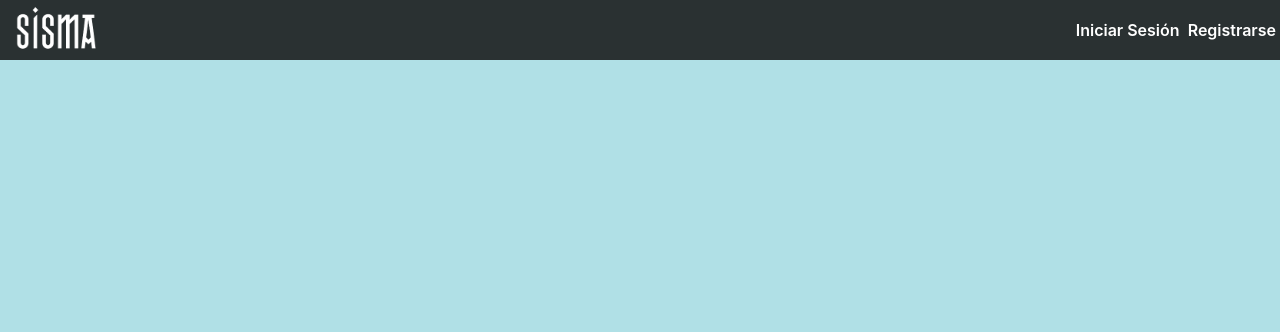
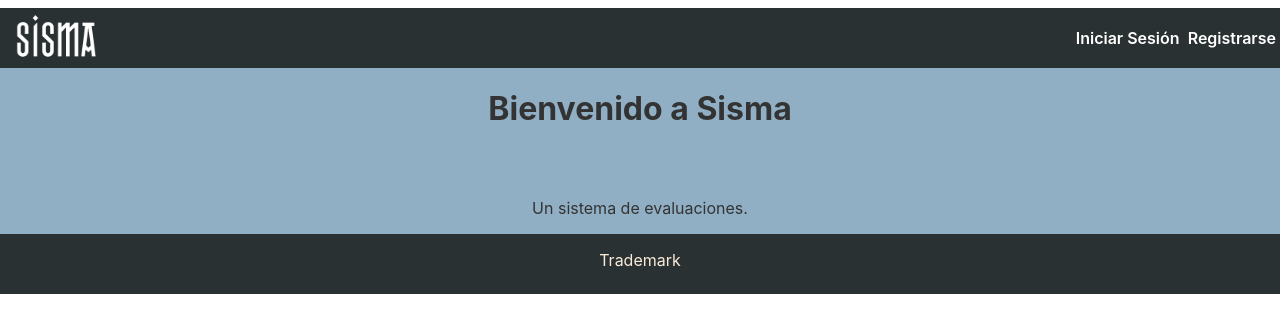
Before and after one commit to agarita/Sisma, an Angular app: page / in a window 1280 px wide. Shown: the top 332 px of the page. Built offline with nearby package versions, Linux system fonts and the light colour scheme.

Commit message:
footer y pruebas
lento pero contento

```diff
--- a/src/app/app.component.css
+++ b/src/app/app.component.css
@@ -8,44 +8,27 @@
 }
 
 body{
-    background-color: powderblue;
+    background-color: #90AFC5;
+    margin-inline: -8px;
 }
 
 h1 {
-    color: blue;
+    font-size: 32px;
 }
 
 p {
-    color: red;
+    font-size: 16px;
 }
 
 .spacer {
     flex: 1;
 }
 
-.toolbar{
-    height: 60px;
-    margin-top: -8px;
-    margin-left: -16px;
-    margin-right: -16px;
-    display: flex;
-    align-items: center;
-    background-color: #2a3132;
-    color: white;
-    font-weight: 600;
-}
-
-.toolbar img{
-    margin: 0 16px;
-}
-
 .a{
-    height: 60px;
-    width: auto;
-    background-color: #2a3132;
     border: 0;
     color: white;
     line-height: 60px;
+    background-color: #2a3132;
 }
 
 .a:hover{
@@ -54,8 +37,7 @@ p {
 
 .content{
     display: flex;
-    padding: 0 8px;
-    max-width: 960px;
     flex-direction: column;
     align-items: center;
+
 }
--- a/src/app/app.component.html
+++ b/src/app/app.component.html
@@ -1,7 +1,8 @@
 <!DOCTYPE html>
 <html>
 <head>
-  <link rel="stylesheet" href="/app/app.component.css">
+  <link type="text/css" href="/app/app.component.css">
+  <link type="text/css" href="styles.css">
 </head>
 
 <body>
@@ -13,13 +14,19 @@
     >
     <div class="spacer"></div>
 
-    <div class="a">&nbsp;Iniciar Sesión&nbsp;</div>
-    <div class="a">&nbsp;Registrarse&nbsp;</div>
+    <div class="a" onclick="console.log('Hola mundo 2')">&nbsp;Iniciar Sesión&nbsp;</div>
+    <div class="a" onclick="console.log('Hola mundo 2')">&nbsp;Registrarse&nbsp;</div>
   </div>
 
   <div class="content" role="main">
+    <h1>Bienvenido a Sisma</h1>
+    <p id="demo"></p>
+    <p>Un sistema de evaluaciones.</p>
+  </div>
 
-  </div>
+  <footer>
+    <p style="color: antiquewhite;">Trademark</p>
+  </footer>
 
 </body>
 
--- a/src/app/app.component.ts
+++ b/src/app/app.component.ts
@@ -7,4 +7,5 @@ import { Component } from '@angular/core';
 })
 export class AppComponent {
   title = 'Sisma';
+
 }
--- a/src/styles.css
+++ b/src/styles.css
@@ -1 +1,19 @@
-/* You can add global styles to this file, and also import other style files */
+.toolbar{
+    height: 60px;
+    display: flex;
+    color: white;
+    font-weight: 600;
+    align-items: center;
+    background-color: #2a3132;
+}
+
+.toolbar img{
+    margin: 0 16px;
+}
+
+footer {
+    height: 60px;
+    display: flex;
+    justify-content: center;
+    background-color: #2a3132;
+}
```
